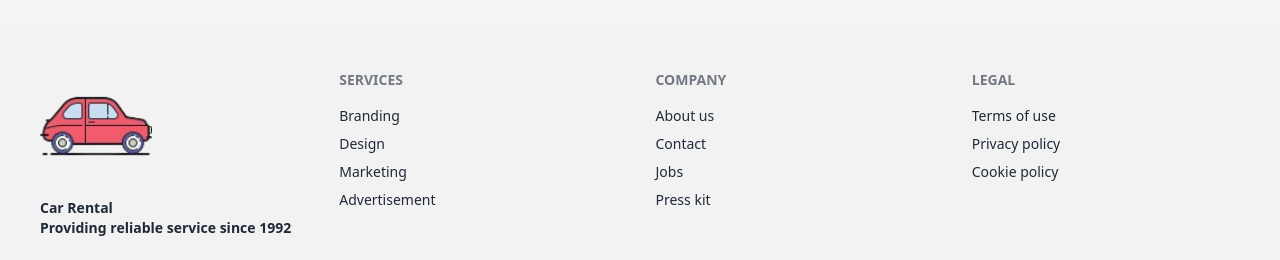
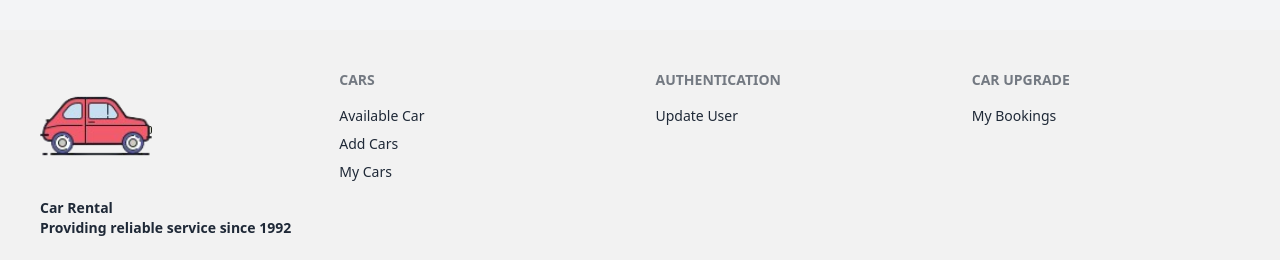
Before and after one commit to zohir26/Car_Rental, a React (Vite) app: page / in a window 1280 px wide. Shown: the part 2886-3146 px from the top of the page. Built offline with nearby package versions, Linux system fonts and the light colour scheme; no server answers.

Commit message:
remove footer dummy link and replace with workable links

```diff
--- a/src/components/Footer.jsx
+++ b/src/components/Footer.jsx
@@ -1,5 +1,6 @@
 import React from 'react';
 import logo from '../assets/logo 2.png';
+import { Link } from 'react-router-dom';
 
 const Footer = () => {
   return (
@@ -18,28 +19,22 @@ const Footer = () => {
 
         {/* Services Section */}
         <nav className="flex-1 text-center md:text-left">
-          <h6 className="footer-title font-semibold">Services</h6>
-          <a className="link link-hover">Branding</a>
-          <a className="link link-hover">Design</a>
-          <a className="link link-hover">Marketing</a>
-          <a className="link link-hover">Advertisement</a>
+          <h6 className="footer-title font-semibold">Cars</h6>
+          <Link to='/availableCar' className="link link-hover">Available Car</Link>
+          <Link to='/addCar' className="link link-hover">Add Cars</Link>
+          <Link to='/myCars' className="link link-hover">My Cars</Link>
         </nav>
 
         {/* Company Section */}
         <nav className="flex-1 text-center md:text-left">
-          <h6 className="footer-title font-semibold">Company</h6>
-          <a className="link link-hover">About us</a>
-          <a className="link link-hover">Contact</a>
-          <a className="link link-hover">Jobs</a>
-          <a className="link link-hover">Press kit</a>
+          <h6 className="footer-title font-semibold">Authentication</h6>
+         <Link to='/updateUser' className="link link-hover"> Update User </Link>
         </nav>
 
         {/* Legal Section */}
         <nav className="flex-1 text-center md:text-left">
-          <h6 className="footer-title font-semibold">Legal</h6>
-          <a className="link link-hover">Terms of use</a>
-          <a className="link link-hover">Privacy policy</a>
-          <a className="link link-hover">Cookie policy</a>
+          <h6 className="footer-title font-semibold">Car Upgrade</h6>
+          <Link to='/myBookings' className="link link-hover">My Bookings </Link>
         </nav>
       </footer>
 
--- a/src/components/Loading.jsx
+++ b/src/components/Loading.jsx
@@ -4,7 +4,7 @@ const Loading = () => {
     return (
         <div>
 
-<span className="loading loading-bars loading-lg flex justify-center items-center"></span>
+            <span className="loading loading-bars loading-lg flex justify-center items-center"></span>
         </div>
     );
 };
```
